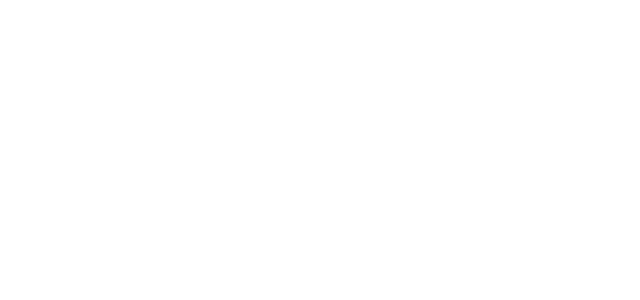
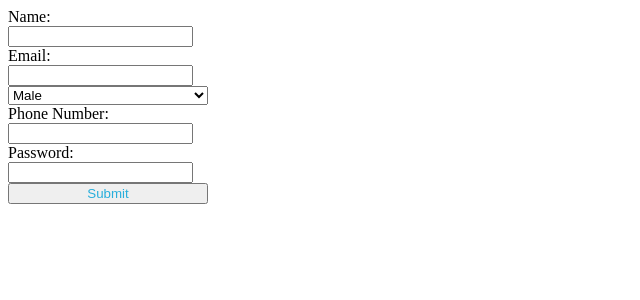
Before and after one commit to acciojob/signup-form-react-ashishmasi92, a React app: page / in a window 1280 px wide. Shown: the top 300 px of the page, without its empty margins (0-640 px from the left). Built offline with nearby package versions, Linux system fonts and the light colour scheme.

Commit message:
assignment

```diff
--- a/src/components/App.js
+++ b/src/components/App.js
@@ -1,9 +1,113 @@
-import React, {Component, useState} from "react";
+import React, { Component, useRef, useState } from "react";
 import '../styles/App.css';
 
 const App = () => {
+  let [userName, setUserName] = useState("")
+  let [error, setError] = useState("")
+  let [state, setState] = useState({
+    name: "",
+    email: "",
+    password: "",
+    number: "",
+    gender: "male"
+  })
+  let { name, email, password, number,gender } = state;
+
+
+  function formValidation() {
+    let flag = true
+
+    if (!name || !email || !password || !number) {
+      setError("All fields are mandatory")
+      flag = false
+
+
+    }
+    if (!isAlphanumeric(name)) {
+      setError(" Name is not alphanumeric.")
+      flag = false
+    }
+    if (!email.includes("@")) {
+      setError("Error Message:Email must contain @.")
+      flag = false
+    }
+    if (password.length < 6) {
+      setError("Password must contain atleast 6 letters")
+      flag = false
+    }
+    if (isNaN(number)) {
+      setError("Phone Number must contain only numbers.")
+      flag = false
+    }
+if(!["male","female","other"].includes(gender)){
+  setError("Please identify as male, female or others.  ")
+  flag=false
+}
+    return flag
+  }
+
+
+  function handleChange(e) {
+    let { name, value } = e.target;
+    setState({ ...state, [name]: value })
+    setError("")
+
+  }
+
+
+
+  function handleSubmit(e) {
+    e.preventDefault();
+
+
+
+    if (formValidation()) {
+      let index = email.indexOf("@")
+      setUserName(email.slice(0, index))
+
+      alert("form submitted successfully")
+
+    }
+    else{
+      setUserName("")
+    }
+
+
+  }
+
+
   return (
-    <div id="main"></div>
+    <div id="main" >
+      <form onSubmit={handleSubmit} style={{ width: "200px", display: "flex", flexDirection: "column" }}>
+
+
+        <label>
+          Name:
+          <input type="text" name="name" data-testid='name' onChange={handleChange} value={state.name} />
+        </label>
+        <label>
+          Email:
+          <input type="email" name="email" data-testid='email' onChange={handleChange} value={state.email} />
+        </label>
+
+        <select data-testid='gender' name="gender" onChange={handleChange} >
+          <option value="male" >Male</option>
+          <option value="female" >Female</option>
+          <option value="other" >other</option>
+        </select>
+        <label>
+          Phone Number:
+          <input type="number" onChange={handleChange} data-testid='phoneNumber' name="number" value={state.number} />
+        </label>
+
+        <label>
+          Password:
+          <input type="password" data-testid='password' onChange={handleChange} name="password" value={state.password} />
+        </label>
+        <button type="submit" >Submit</button>
+      </form>
+      {userName !== "" ? <p>hello, {userName}</p> : ""}
+    </div>
   )
 }
 
```
Also changed, not shown: 1 other file (tests, documents, lock files or other folders).
